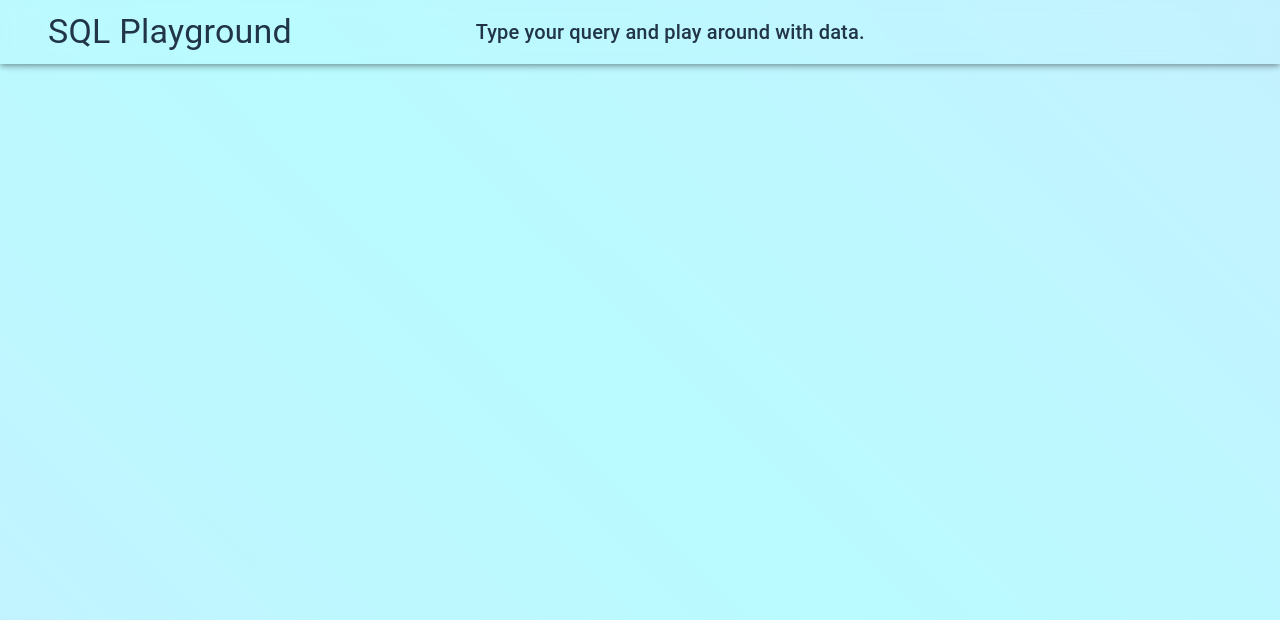
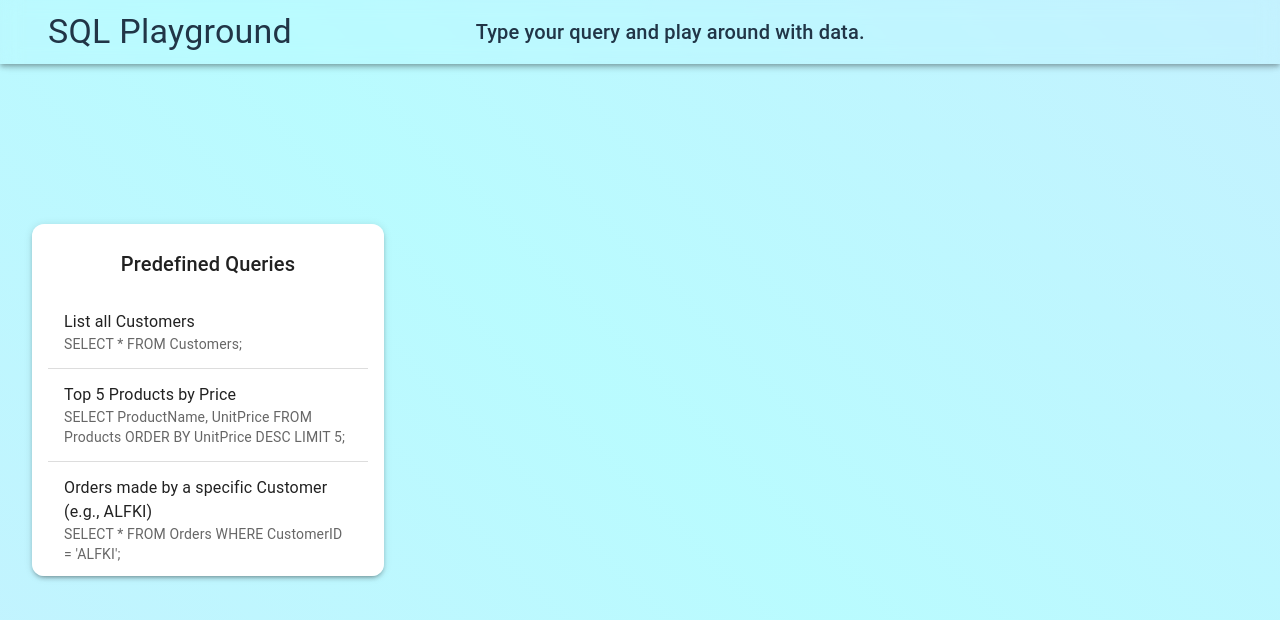
Before and after one commit to Satyam1345/SQL-Playground, a React (Vite) app: page / in a window 1280 px wide. Shown: the top 620 px of the page. Built offline with nearby package versions, Linux system fonts and the light colour scheme.

Commit message:
A query box with 10 predefined queries initialised

```diff
--- a/src/App.jsx
+++ b/src/App.jsx
@@ -2,6 +2,7 @@ import React, { useState } from "react";
 import { CssBaseline, ThemeProvider, createTheme } from "@mui/material";
 import { motion } from "framer-motion";
 import Navbar from "./components/Navbar";
+import Queries from "./components/Queries";
 
 function App() {
   const [isDarkMode, setIsDarkMode] = useState(false);
@@ -36,7 +37,7 @@ function App() {
         }}
       ></motion.div>
 
-
+      <Queries/>
     </ThemeProvider>
   );
 }
--- /dev/null
+++ b/src/components/Queries.jsx
@@ -0,0 +1,47 @@
+import React from "react";
+import { List, ListItem, ListItemText, Typography, Paper } from "@mui/material";
+import {predefinedQueries} from "../data/query-data"
+
+
+const Queries = ({ onSelectQuery }) => {
+  return (
+    <Paper
+      elevation={3}
+      sx={{
+        height: "40vh",
+        width: "25vw",
+        overflowY: "scroll",
+        padding: 2,
+        margin:4,
+        borderRadius: "12px",
+      }}
+    >
+      <Typography variant="h6"
+        style = {{
+            textAlign: "center",
+            margin: "8px 0",
+            text:"bold 40px 'Roboto', sans-serif",
+        }}
+      gutterBottom>
+        Predefined Queries
+      </Typography>
+      <List>
+        {predefinedQueries.map((query) => (
+          <ListItem
+            button
+            key={query.id}
+            onClick={() => onSelectQuery(query.query)}
+            sx={{
+              "&:hover": { backgroundColor: "#f0f0f0" },
+              borderBottom: "1px solid #ddd",
+            }}
+          >
+            <ListItemText primary={query.title} secondary={query.query} />
+          </ListItem>
+        ))}
+      </List>
+    </Paper>
+  );
+};
+
+export default Queries;
--- /dev/null
+++ b/src/data/query-data.js
@@ -0,0 +1,83 @@
+export const predefinedQueries = [
+    {
+      id: 1,
+      title: "List all Customers",
+      query: "SELECT * FROM Customers;",
+    },
+    {
+      id: 2,
+      title: "Top 5 Products by Price",
+      query: "SELECT ProductName, UnitPrice FROM Products ORDER BY UnitPrice DESC LIMIT 5;",
+    },
+    {
+      id: 3,
+      title: "Orders made by a specific Customer (e.g., ALFKI)",
+      query: "SELECT * FROM Orders WHERE CustomerID = 'ALFKI';",
+    },
+    {
+      id: 4,
+      title: "Employee Names and their Territories",
+      query: `
+        SELECT Employees.FirstName, Employees.LastName, Territories.TerritoryDescription
+        FROM Employees
+        JOIN EmployeeTerritories ON Employees.EmployeeID = EmployeeTerritories.EmployeeID
+        JOIN Territories ON EmployeeTerritories.TerritoryID = Territories.TerritoryID;`,
+    },
+    {
+      id: 5,
+      title: "Products and their Suppliers",
+      query: `
+        SELECT Products.ProductName, Suppliers.CompanyName
+        FROM Products
+        JOIN Suppliers ON Products.SupplierID = Suppliers.SupplierID;`,
+    },
+    {
+      id: 6,
+      title: "Total Orders per Customer",
+      query: `
+        SELECT Customers.CustomerID, Customers.CompanyName, COUNT(Orders.OrderID) AS TotalOrders
+        FROM Customers
+        JOIN Orders ON Customers.CustomerID = Orders.CustomerID
+        GROUP BY Customers.CustomerID, Customers.CompanyName
+        ORDER BY TotalOrders DESC;`,
+    },
+    {
+      id: 7,
+      title: "Average Order Price per Customer",
+      query: `
+        SELECT Customers.CustomerID, Customers.CompanyName, AVG(OrderDetails.UnitPrice * OrderDetails.Quantity) AS AvgOrderPrice
+        FROM Customers
+        JOIN Orders ON Customers.CustomerID = Orders.CustomerID
+        JOIN OrderDetails ON Orders.OrderID = OrderDetails.OrderID
+        GROUP BY Customers.CustomerID, Customers.CompanyName;`,
+    },
+    {
+      id: 8,
+      title: "Employees who handled more than 100 orders",
+      query: `
+        SELECT Employees.FirstName, Employees.LastName, COUNT(Orders.OrderID) AS TotalOrders
+        FROM Employees
+        JOIN Orders ON Employees.EmployeeID = Orders.EmployeeID
+        GROUP BY Employees.EmployeeID
+        HAVING TotalOrders > 100;`,
+    },
+    {
+      id: 9,
+      title: "Products that are low on stock",
+      query: `
+        SELECT ProductName, UnitsInStock
+        FROM Products
+        WHERE UnitsInStock < 10;`,
+    },
+    {
+      id: 10,
+      title: "Total Revenue by Category",
+      query: `
+        SELECT Categories.CategoryName, SUM(OrderDetails.UnitPrice * OrderDetails.Quantity) AS TotalRevenue
+        FROM Categories
+        JOIN Products ON Categories.CategoryID = Products.CategoryID
+        JOIN OrderDetails ON Products.ProductID = OrderDetails.ProductID
+        GROUP BY Categories.CategoryName
+        ORDER BY TotalRevenue DESC;`,
+    },
+  ];
```
